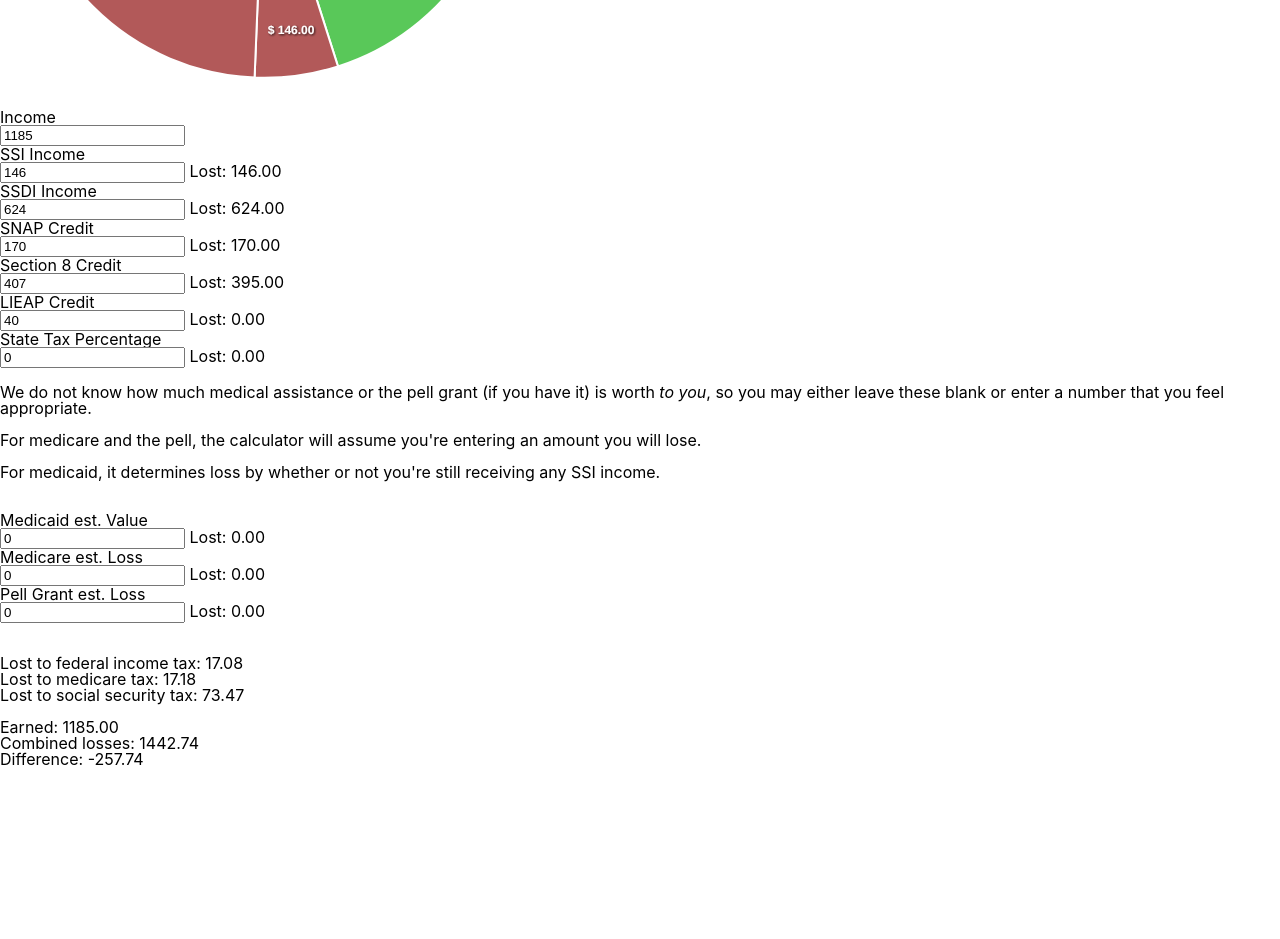
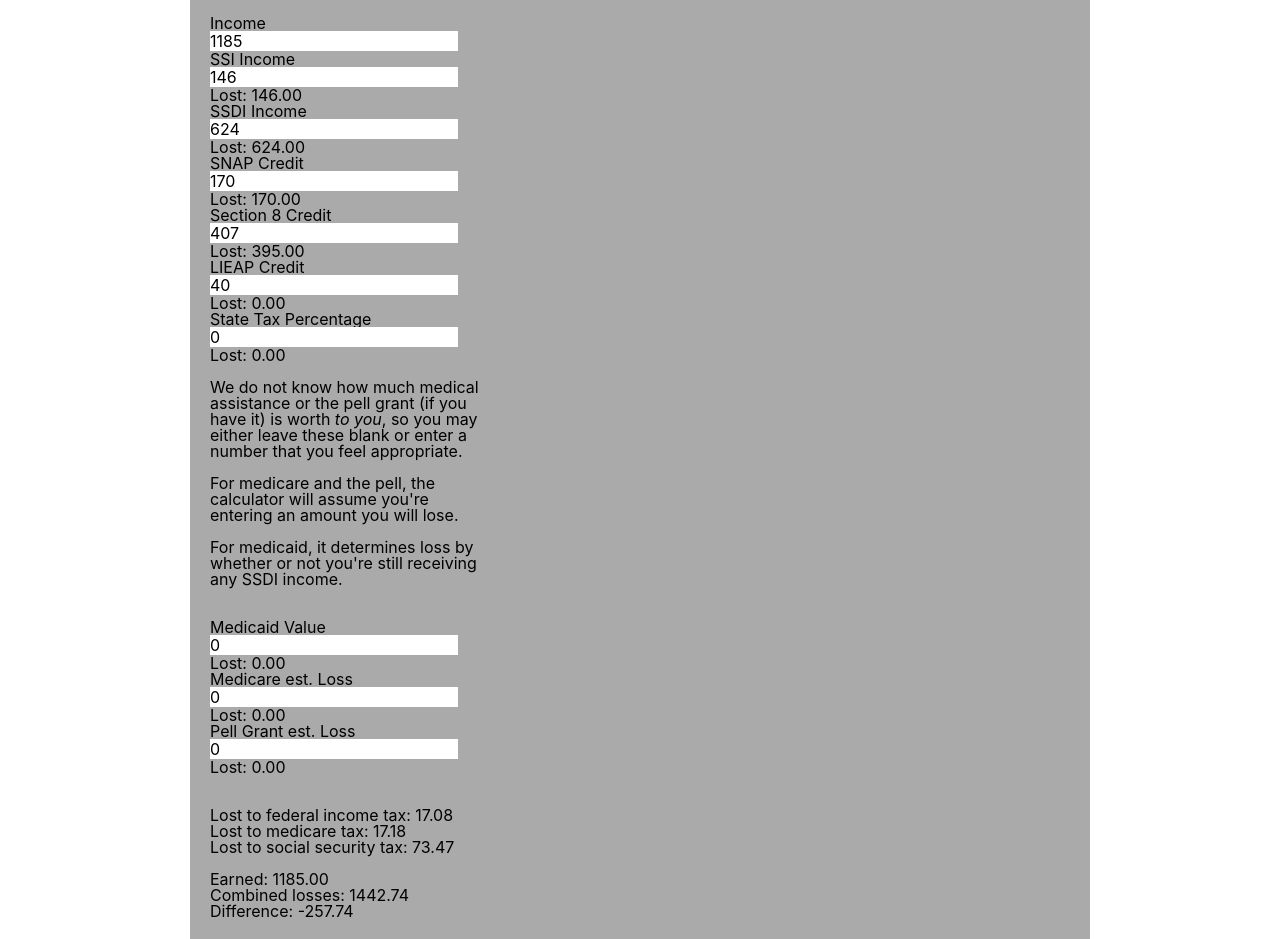
Before and after one commit to Jerrad-Johnson/Benefits-Calculator-ReactJS, a React (Create React App) app: page / in a window 1280 px wide. Shown: the part 440-1379 px from the top of the page. Before the commit the page ends 1209 px from the top, so only its background shows below. Built offline with nearby package versions, Linux system fonts and the light colour scheme.

Commit message:
Medicare calculator bugfix.
Mediaqueries added to style.css.

TailwindCSS imported and styling begun.

```diff
--- a/src/App.css
+++ b/src/App.css
@@ -1,3 +1,6 @@
+@tailwind base;
+@tailwind components;
+@tailwind utilities;
 
 html, body, div, span, object, iframe,
 h1, h2, h3, h4, h5, h6, p, blockquote, pre,
@@ -118,3 +121,40 @@ li {
   list-style-type: none;
   margin: 10px 10px 20px 10px;
 }
+
+.container{
+  max-width:900px;
+  margin: auto;
+  background-color: #aaa;
+  padding: 20px;
+}
+
+@media all and (max-width: 1199px){
+  .graph, .forms {
+    margin:auto;
+    max-width: 600px;
+  }
+
+  .forms {
+    max-width: 600px;
+  }
+
+}
+
+@media all and (min-width: 1200px){
+  .graph, .forms{
+    display: inline-block;
+  }
+
+  .container > .graph {
+
+  }
+  .container > .forms {
+    float:left;
+    max-width: 280px;
+  }
+
+  .container {
+    overflow: auto;
+  }
+}
--- a/src/Counter.js
+++ b/src/Counter.js
@@ -65,7 +65,7 @@ class Counter extends Component {
     }
 
     updateIncomeFromInputForm(){
-        let val = document.querySelector(".income").valueAsNumber;
+        let val = document.querySelector("#income").valueAsNumber;
         if (isNaN(val)) {
             val = 0;
         }
@@ -87,7 +87,7 @@ class Counter extends Component {
     }
 
     updateValueFromInputForms(name, caseValue) {
-        let val = document.querySelector("." + name).valueAsNumber;
+        let val = document.querySelector("#" + name).valueAsNumber;
         if (typeof caseValue === 'undefined') {
             let caseValue = "nothing";
         }
@@ -234,7 +234,7 @@ class Counter extends Component {
     }
 
     medicareLosses(){
-        if (this.state.income >= this.ssiCutoff){
+        if (this.state.income >= this.ssdiCutoff){
             this.setState({
                 "medicareLost": this.state.medicareAssistanceValue,
             })
@@ -376,11 +376,12 @@ class Counter extends Component {
         pellLost = "pellLost";
 
         return (
-            <div>
+            <div className={"container text-gray-700"}>
+                <div className={"graph"}>
                 <Chart
                     type="donut"
-                    width={700}
-                    height={800}
+                    width={600}
+                    height={600}
 
                     series={[
                         this.state.income,
@@ -421,7 +422,7 @@ class Counter extends Component {
                         dataLabels: {
                             enabled: true,
                             formatter: function(val, opts) {
-                                return "$ " + opts.w.globals.series[opts.seriesIndex].toFixed(2);
+                                return "$" + opts.w.globals.series[opts.seriesIndex].toFixed(2);
                             }
                         },
                         plotOptions: {
@@ -442,10 +443,10 @@ class Counter extends Component {
                             text: 'Income vs. Losses associated with your income.'
                         },
                         responsive: [{
-                            breakpoint: 480,
+                            breakpoint: 1200,
                             options: {
                                 chart: {
-                                    width: 200
+                                    width: 400,
                                 },
                                 legend: {
                                     position: 'bottom'
@@ -454,43 +455,44 @@ class Counter extends Component {
                         }]
                     }}
                 > </Chart>
+                </div>
 
-                <br />
+                <div className={"forms"}>
                 <form>
-                    Income<br />
-                    <input type="number" className={`${income}`} onChange={() =>
+                    <span className={"text-lg"}>Income</span><br />
+                    <input type="number" id={`${income}`} onChange={() =>
                         this.updateIncomeFromInputForm()}
                            defaultValue={this.state.income}/><br/>
 
-                    SSI Income<br />
-                    <input type="number" className={`${ssiAssistanceValue}`} onChange={() =>
+                    <span className={"text-lg"}>SSI Income</span><br/>
+                    <input type="number" id={`${ssiAssistanceValue}`} className={"rounded font-semibold py-0.5 pl-1 w-24"} onChange={() =>
                         this.updateValueFromInputForms(ssiAssistanceValue, "ssi")}
-                           defaultValue={this.state.ssiAssistanceValue}/> Lost: {`${this.state.ssiLost.toFixed(2)}`}<br />
+                           defaultValue={this.state.ssiAssistanceValue}/> Lost: <span className={"text-red-600"}>{`${this.state.ssiLost.toFixed(2)}`}</span><br />
 
-                    SSDI Income<br />
-                    <input type="number" className={`${ssdiAssistanceValue}`} onChange={() =>
+                    <span className={"text-lg"}>SSDI Income</span><br/>
+                    <input type="number" id={`${ssdiAssistanceValue}`} className={"rounded font-semibold py-0.5 pl-1 w-24"} onChange={() =>
                         this.updateValueFromInputForms(ssdiAssistanceValue, "ssdi")}
-                       defaultValue={this.state.ssdiAssistanceValue}/> Lost: {`${this.state.ssdiLost.toFixed(2)}`}<br />
+                       defaultValue={this.state.ssdiAssistanceValue}/> Lost: <span className={"text-red-600"}>{`${this.state.ssdiLost.toFixed(2)}`}</span><br />
 
-                    SNAP Credit<br />
-                    <input type="number" className={`${snapAssistanceValue}`} onChange={() =>
+                    <span className={"text-lg"}>SNAP Credit</span><br/>
+                    <input type="number" id={`${snapAssistanceValue}`} className={"rounded font-semibold py-0.5 pl-1 w-24"} onChange={() =>
                         this.updateValueFromInputForms(snapAssistanceValue, "snap")}
-                           defaultValue={this.state.snapAssistanceValue}/> Lost: {`${this.state.snapLost.toFixed(2)}`}<br />
+                           defaultValue={this.state.snapAssistanceValue}/> Lost: <span className={"text-red-600"}>{`${this.state.snapLost.toFixed(2)}`}</span><br />
 
-                    Section 8 Credit<br />
-                    <input type="number" className={`${housingAssistanceValue}`} onChange={() =>
+                    <span className={"text-lg"}>Section 8 Credit</span><br/>
+                    <input type="number" id={`${housingAssistanceValue}`} className={"rounded font-semibold py-0.5 pl-1 w-24"} onChange={() =>
                         this.updateValueFromInputForms(housingAssistanceValue, "housing")}
-                           defaultValue={this.state.housingAssistanceValue}/> Lost: {`${this.state.housingLost.toFixed(2)}`}<br />
+                           defaultValue={this.state.housingAssistanceValue}/> Lost: <span className={"text-red-600"}>{`${this.state.housingLost.toFixed(2)}`}</span><br />
 
-                    LIEAP Credit<br />
-                    <input type="number" className={`${energyAssistanceValue}`} onChange={() =>
+                    <span className={"text-lg"}>LIEAP Credit</span><br/>
+                    <input type="number" id={`${energyAssistanceValue}`} className={"rounded font-semibold py-0.5 pl-1 w-24"} onChange={() =>
                         this.updateValueFromInputForms(energyAssistanceValue, "energy")}
-                           defaultValue={this.state.energyAssistanceValue}/> Lost: {`${this.state.energyLost.toFixed(2)}`}<br />
+                           defaultValue={this.state.energyAssistanceValue}/> Lost: <span className={"text-red-600"}>{`${this.state.energyLost.toFixed(2)}`}</span><br />
 
-                    State Tax Percentage<br />
-                    <input type="number" className={`${stateTaxPercentage}`} onChange={() =>
+                    <span className={"text-lg"}>State Tax Percentage</span><br/>
+                    <input type="number" id={`${stateTaxPercentage}`} className={"rounded font-semibold py-0.5 pl-1 w-24"} onChange={() =>
                         this.updateValueFromInputForms(stateTaxPercentage, "tax")}
-                           defaultValue={this.state.stateTaxPercentage}/> Lost: {`${this.state.stateTaxLost.toFixed(2)}`} <br /><br />
+                           defaultValue={this.state.stateTaxPercentage}/> Lost: <span className={"text-red-600"}>{`${this.state.stateTaxLost.toFixed(2)}`}</span><br /><br />
 
                     <span className={"mainBody"}>We do not know how much medical assistance or the pell grant
                         (if you have it) is worth <i>to you</i>, so you may either leave these blank or enter a number
@@ -498,33 +500,34 @@ class Counter extends Component {
                         <br /><br />For medicare and the pell, the calculator will assume you're entering
                         an amount you will lose.
                         <br /><br />For medicaid, it determines loss by whether or not you're still
-                        receiving any SSI income.
+                        receiving any SSDI income.
                         <br />
                     </span> <br/><br/>
 
-                    Medicaid est. Value<br />
-                    <input type="number" className={`${medicaidAssistanceValue}`} onChange={() =>
+                    <span className={"text-lg"}>Medicaid Value</span><br/>
+                    <input type="number" id={`${medicaidAssistanceValue}`} onChange={() =>
                         this.updateValueFromInputForms(medicaidAssistanceValue, "medicaid")}
-                           defaultValue={this.state.medicaidAssistanceValue}/> Lost: {`${this.state.medicaidLost.toFixed(2)}`}<br />
+                           defaultValue={this.state.medicaidAssistanceValue}/> Lost: <span className={"text-red-600"}>{`${this.state.medicaidLost.toFixed(2)}`}</span><br />
 
-                    Medicare est. Loss<br />
-                    <input type="number" className={`${medicareAssistanceValue}`} onChange={() =>
+                    <span className={"text-lg"}>Medicare est. Loss</span><br/>
+                    <input type="number" id={`${medicareAssistanceValue}`} onChange={() =>
                         this.updateValueFromInputForms(medicareAssistanceValue, "medicare")}
-                           defaultValue={this.state.medicareAssistanceValue}/> Lost: {`${this.state.medicareLost.toFixed(2)}`}<br />
+                           defaultValue={this.state.medicareAssistanceValue}/> Lost: <span className={"text-red-600"}>{`${this.state.medicareLost.toFixed(2)}`}</span><br />
 
-                    Pell Grant est. Loss<br />
-                    <input type="number" className={`${pellLost}`} onChange={() =>
+                    <span className={"text-lg"}>Pell Grant est. Loss</span><br/>
+                    <input type="number" id={`${pellLost}`} onChange={() =>
                         this.updateValueFromInputForms(pellLost, "pell")}
-                           defaultValue={this.state.pellLost}/> Lost: {`${this.state.pellLost.toFixed(2)}`}<br />
+                           defaultValue={this.state.pellLost}/> Lost: <span className={"text-red-600"}>{`${this.state.pellLost.toFixed(2)}`}</span><br />
 
                     <br /><br />
-                    Lost to federal income tax: {`${this.state.federalTaxLost.toFixed(2)}`} <br />
-                    Lost to medicare tax: {`${this.state.medicareTaxLost.toFixed(2)}`} <br />
-                    Lost to social security tax: {`${this.state.ssTaxLost.toFixed(2)}`}<br /><br />
-                    Earned: {`${this.state.income.toFixed(2)}`}<br />
-                    Combined losses: {`${this.state.combinedLosses.toFixed(2)}`}<br />
+                    Lost to federal income tax: <span className={"text-red-600"}>{`${this.state.federalTaxLost.toFixed(2)}`}</span><br />
+                    Lost to medicare tax: <span className={"text-red-600"}>{`${this.state.medicareTaxLost.toFixed(2)}`}</span><br />
+                    Lost to social security tax: <span className={"text-red-600"}>{`${this.state.ssTaxLost.toFixed(2)}`}</span><br /><br />
+                    Earned: <span className={"text-red-600"}>{`${this.state.income.toFixed(2)}`}</span><br />
+                    Combined losses: <span className={"text-red-600"}>{`${this.state.combinedLosses.toFixed(2)}`}</span><br />
                     Difference: {`${this.state.differenceIncomeVsLosses.toFixed(2)}`}
                 </form>
+                </div>
             </div>
         );
     }
```
Also changed, not shown: package.json (+7 -1 lines), 1 other file (tests, documents, lock files or other folders).
